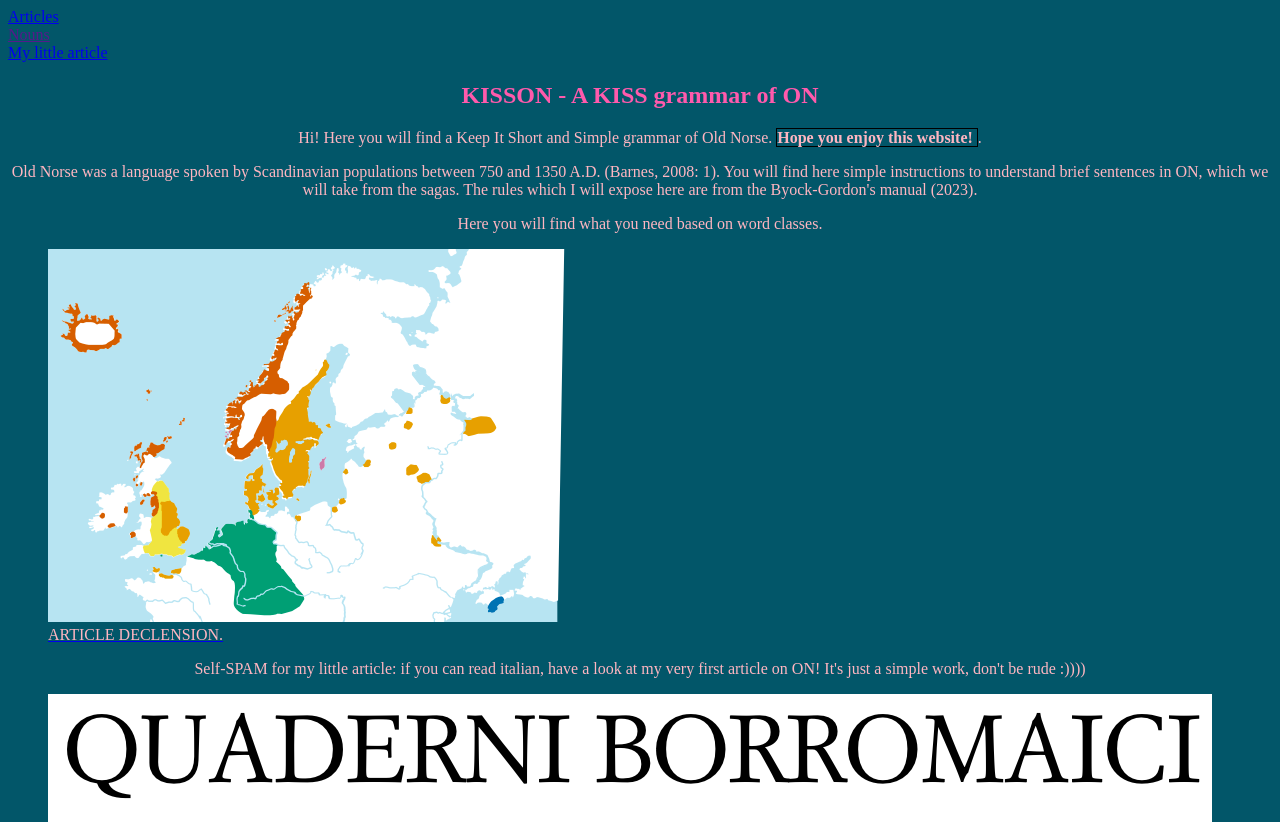
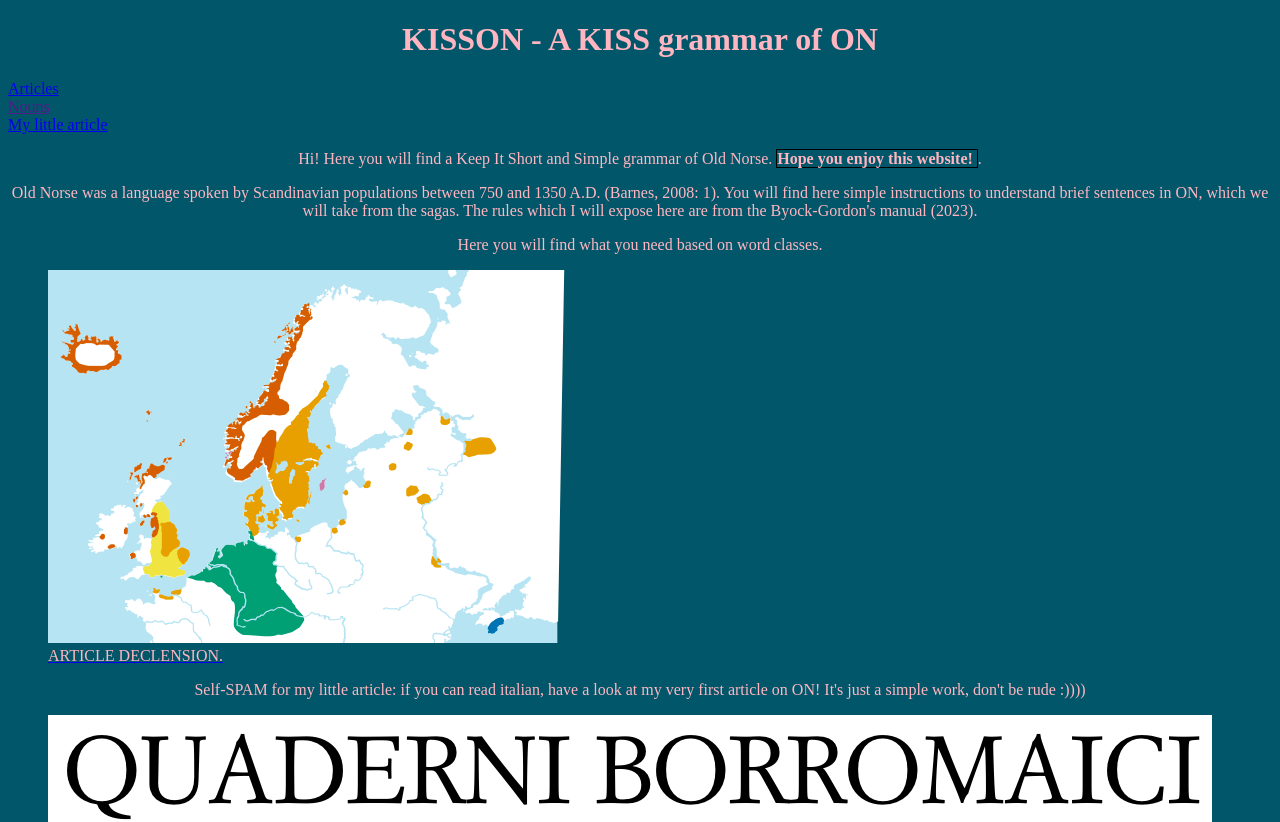
Before and after one commit to cabinsix/It-Tok, a plain HTML site: page index.html in a window 1280 px wide. Shown: the top 822 px of the page. Drawn offline with Linux system fonts and the light colour scheme.

Commit message:
index.html

```diff
--- a/index.html
+++ b/index.html
@@ -14,20 +14,22 @@
 
 <body style="background-color: rgb(2, 86, 105)">
 
-<nav>
-	<a href="article.html"> Articles </a> <br>
-	<a href=> Nouns </a> <br>
-	<a href="Troncone.pdf"> My little article </a>
-</nav>
 
-<h2
+
+<h1
 	style="width: 600px
 	text-align: center
 	font-weight: 900">
 	<b>
 		KISSON - A KISS grammar of ON
 	</b>
-</h2>
+</h1>
+
+<nav style="color: white">
+	<a href="article.html"> Articles </a> <br>
+	<a href=> Nouns </a> <br>
+	<a href="Troncone.pdf"> My little article </a>
+</nav>
 
 <p> Hi! Here you will find a Keep It Short and Simple grammar of Old Norse. <span style="border: 1px solid black"> <b> Hope you enjoy this website! </b> </span> .</p>
 
@@ -67,6 +69,6 @@
 
 </a>
 
-<footer> Contact the author: <br> luisa.troncone01@universitadipavia.it </footer>
+<footer style="color: white"> Contact the author: <br> luisa.troncone01@universitadipavia.it </footer>
 </body>
 </html>
```
